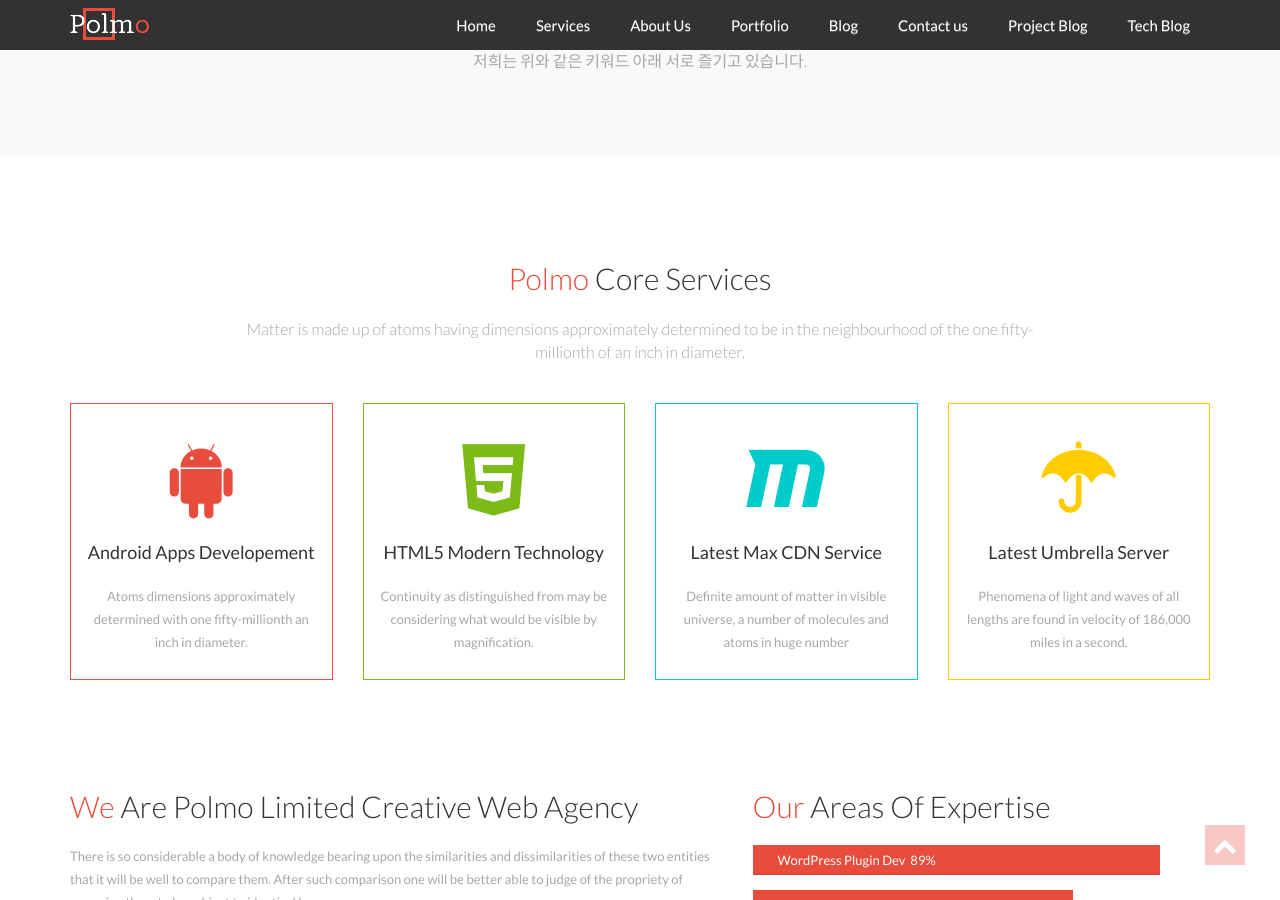
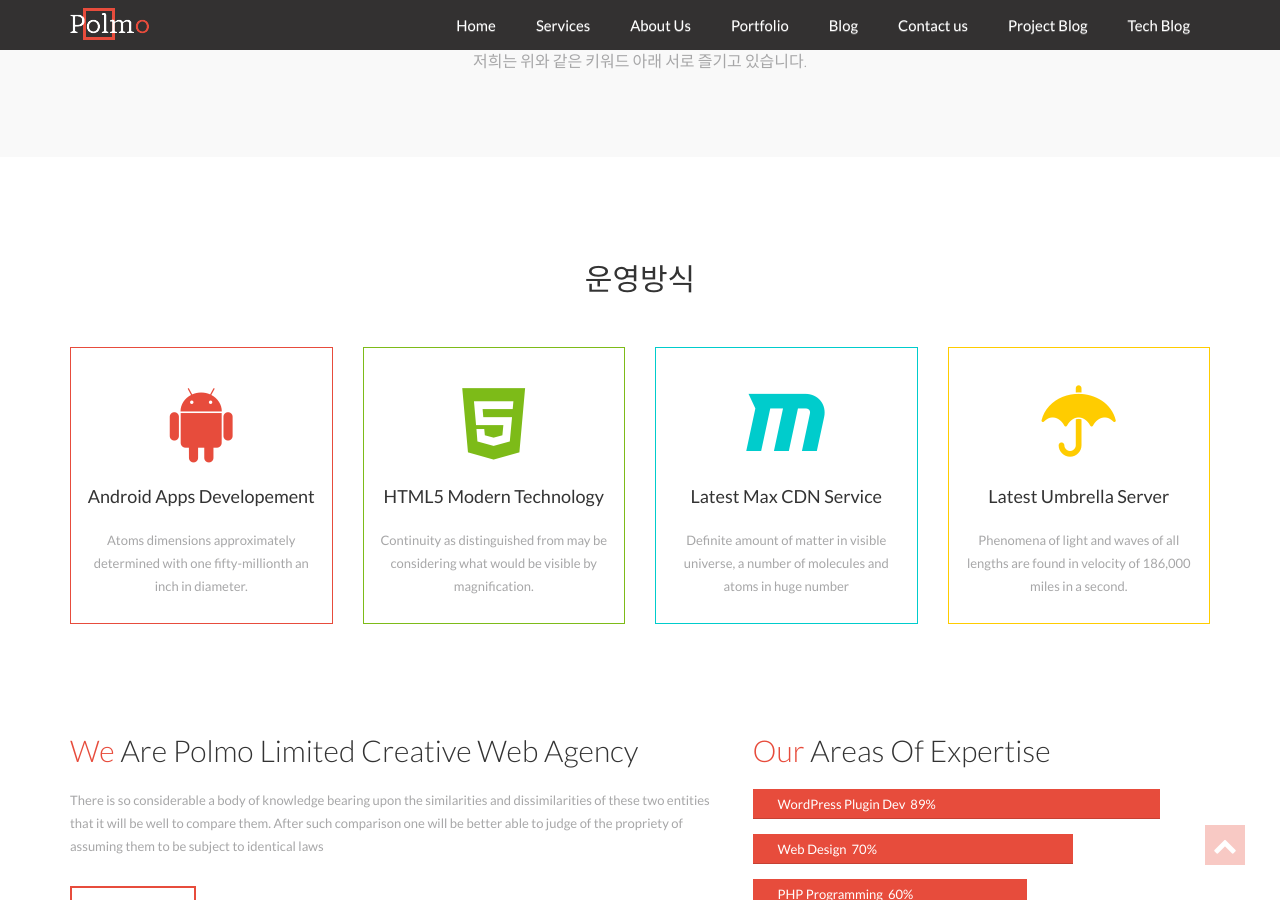
Before and after one commit to Pangyo/pangyo.github.io, a Jekyll site: the page built from index.html, in a window 1280 px wide and 900 px high, scrolled down 1052 px. Built offline with Jekyll 4.4.1, drawn with Linux system fonts in a browser that asks for light colours; nearby versions of some CDN libraries; some web fonts are replaced.

```diff
--- a/_includes/landing.html
+++ b/_includes/landing.html
@@ -90,10 +90,7 @@
         <div class="container">
             <div class="row">
                 <div class="section-top wow animated fadeInUp" data-wow-delay=".5s">
-                    <h2 class="section-title"><span>Polmo</span> Core Services</h2>
-                    <p class="section-description">
-                        Matter is made up of atoms having dimensions approximately determined to be in the neighbourhood of the one fifty-millionth of an inch in diameter.
-                    </p><!-- /.section-description -->
+                    <h2 class="section-title">운영방식</h2>
                 </div><!-- /.section-top -->
 
                 <div class="section-details">
```
